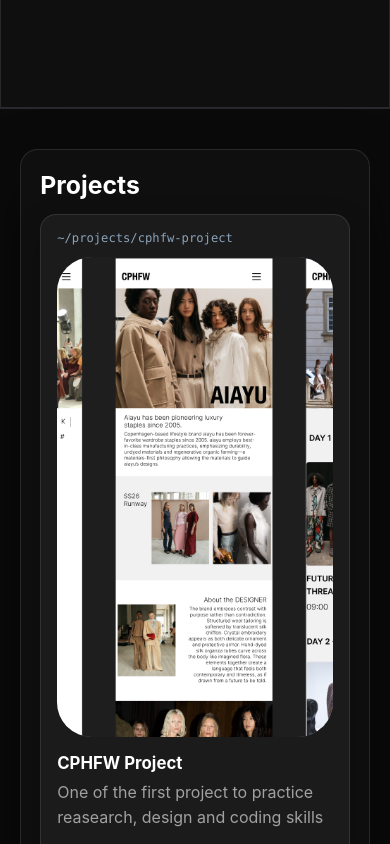
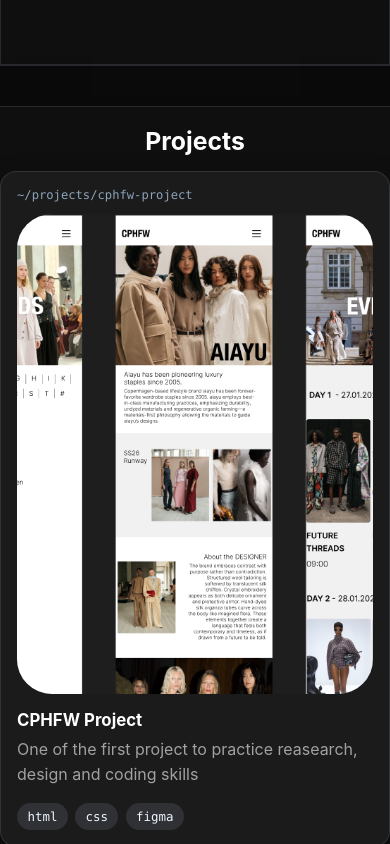
Before and after one commit to Viktor-Marunic/Portfolio, a React (Vite) app: page / in a window 390 px wide. Shown: the part 800-1644 px from the top of the page. Built offline with nearby package versions, Linux system fonts and the light colour scheme.

Commit message:
Refactor Header and Projects components for improved styling and responsiveness

```diff
--- a/src/components/Header.jsx
+++ b/src/components/Header.jsx
@@ -30,7 +30,7 @@
           <a
             href="#contact"
             onClick={(event) => handleNavigation(event, "contact")}
-            className={activeView === "contact" ? "active" : ""}
+            className={`nav-contact ${activeView === "contact" ? "active" : ""}`}
           >
             Contact
           </a>
--- a/src/components/Projects.jsx
+++ b/src/components/Projects.jsx
@@ -10,10 +10,13 @@
     repo: "#",
     live: "#",
     image: cphfwprj,
-    overview: "A fully responsive web project built from scratch with clean semantic HTML and modern CSS. Developed with a strong focus on clean architecture, visual hierarchy, and user-centered design principles.",
+    overview:
+      "A fully responsive web project built from scratch with clean semantic HTML and modern CSS. Developed with a strong focus on clean architecture, visual hierarchy, and user-centered design principles.",
     role: "Handled the complete end-to-end product lifecycle, including user and competitor research, UI/UX wireframing and prototyping in Figma, and frontend development using HTML and CSS.",
-    process: "Started with comprehensive user and market research to define the core requirements. Translated insights into low- and high-fidelity wireframes and design mockups in Figma, followed by translating the final design into semantic, accessible HTML and responsive CSS layouts.",
-    outcome: "Delivered a polished, performant website with a seamless user experience, bridging the gap between thoughtful design and clean code execution."
+    process:
+      "Started with comprehensive user and market research to define the core requirements. Translated insights into low- and high-fidelity wireframes and design mockups in Figma, followed by translating the final design into semantic, accessible HTML and responsive CSS layouts.",
+    outcome:
+      "Delivered a polished, performant website with a seamless user experience, bridging the gap between thoughtful design and clean code execution.",
   },
   {
     id: 2,
@@ -26,7 +29,7 @@
     overview: "",
     role: "",
     process: "",
-    outcome: ""
+    outcome: "",
   },
   {
     id: 3,
@@ -39,13 +42,13 @@
     overview: "",
     role: "",
     process: "",
-    outcome: ""
+    outcome: "",
   },
 ];
 
 export default function Projects({ onSelectProject }) {
   return (
-    <section id="projects" className="section-block">
+    <section id="projects" className="section-block projects-section">
       <div className="section-stack">
         <h3 className="section-title">Projects</h3>
 
--- a/src/index.css
+++ b/src/index.css
@@ -124,6 +124,12 @@
 
 .top-nav a:hover {
 	color: var(--text);
+}
+
+@media (max-width: 420px) {
+	.top-nav .nav-contact {
+		display: none;
+	}
 }
 
 .page-content {
@@ -826,7 +832,7 @@
 	}
 }
 
-@media (min-width: 960px) {
+@media (min-width: 701px) {
 	.page-content {
 		padding-left: 2.5rem;
 		padding-right: 2rem;
@@ -851,7 +857,13 @@
 	}
 }
 
-@media (max-width: 959px) {
+@media (min-width: 701px) and (max-width: 959px) {
+	.project-grid {
+		grid-template-columns: 1fr;
+	}
+}
+
+@media (max-width: 700px) {
 	.header-inner,
 	.footer-inner {
 		padding-left: 1rem;
@@ -859,8 +871,24 @@
 	}
 
 	.page-content {
-		padding-left: 1rem;
-		padding-right: 1rem;
+		padding-left: 0;
+		padding-right: 0;
+	}
+
+	.section-block {
+		padding-left: 0;
+		padding-right: 0;
+	}
+
+	.section-stack {
+		border-left: 0;
+		border-right: 0;
+		border-radius: 0;
+		padding-left: 0;
+		padding-right: 0;
+	}
+	.section-title {
+		text-align: center;
 	}
 
 	.project-grid,
@@ -872,7 +900,8 @@
 	.hero-inner,
 	.section-card,
 	.section-stack {
-		padding: 1.2rem;
+		padding-top: 1.2rem;
+		padding-bottom: 1.2rem;
 	}
 
 	.hero-layout {
@@ -902,3 +931,21 @@
 		gap: 0.9rem;
 	}
 }
+
+@media (max-width: 700px) {
+	.page-content {
+		padding-left: 0;
+		padding-right: 0;
+	}
+
+	.projects-section {
+		padding-left: 0;
+		padding-right: 0;
+	}
+
+	.projects-section > .section-stack {
+		border-left: 0;
+		border-right: 0;
+		border-radius: 0;
+	}
+}
```
